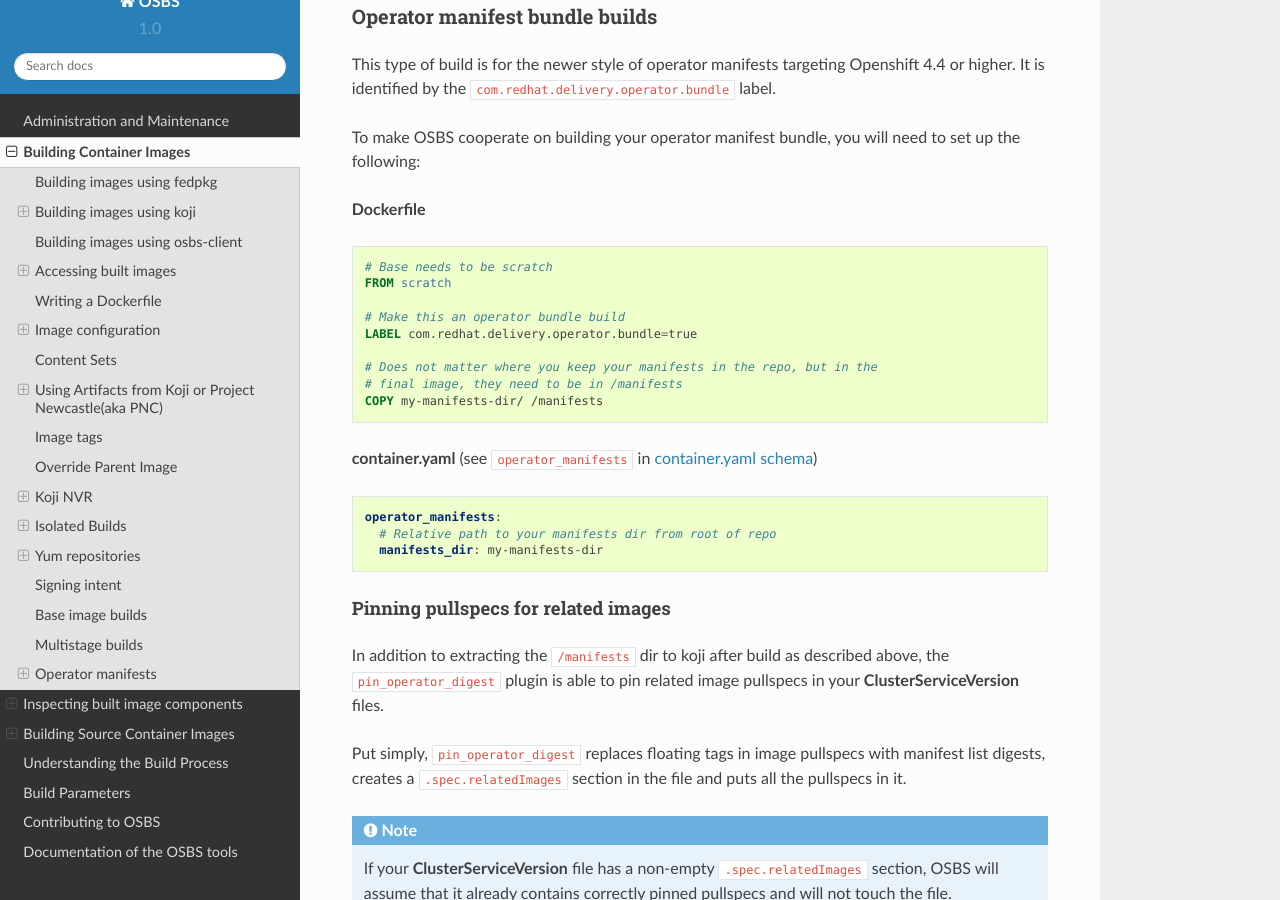
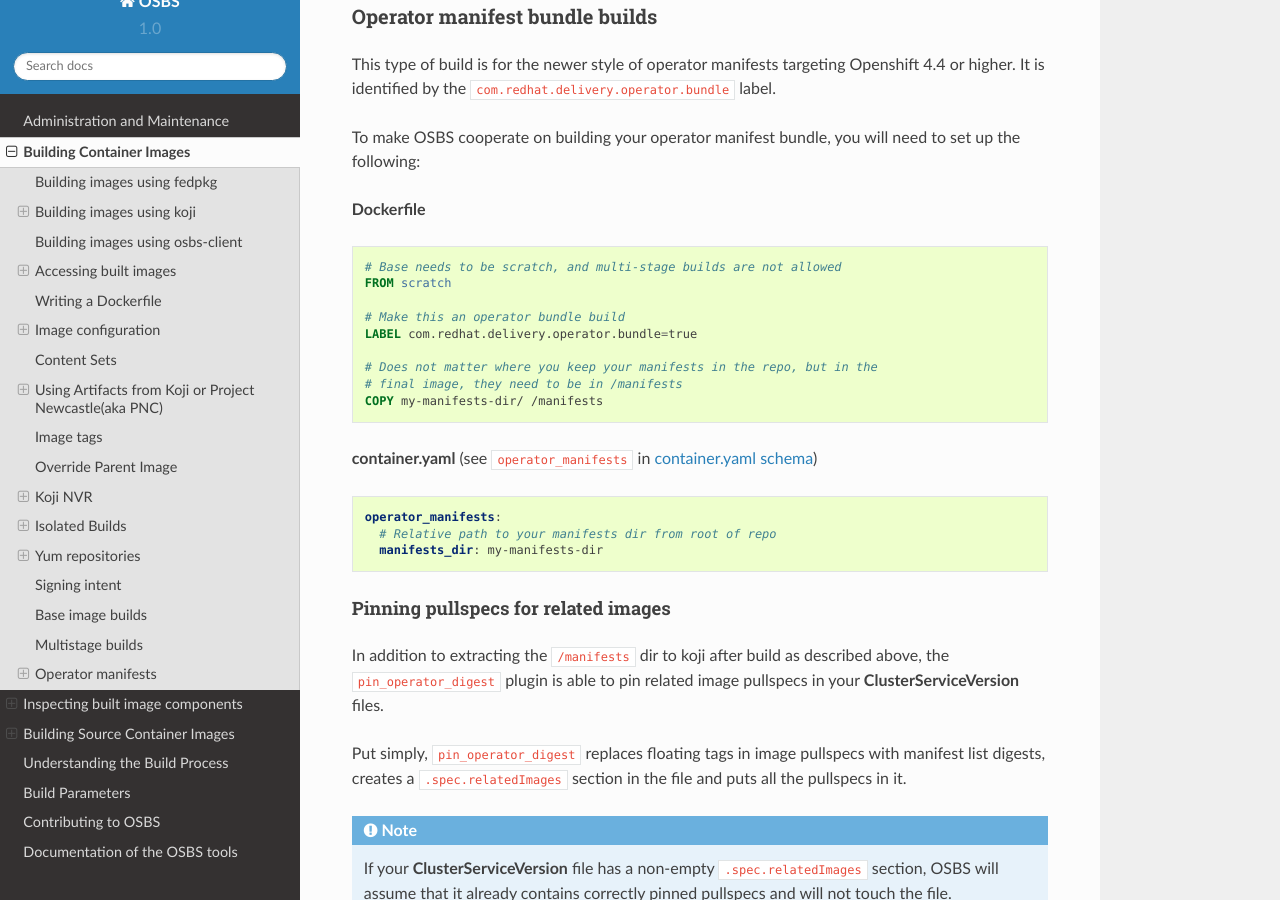
Before and after one commit to containerbuildsystem/osbs-docs, a Sphinx documentation site: the page built from docs/users.rst, in a window 1280 px wide and 900 px high, scrolled down 30704 px. Built offline with Sphinx 7.4.7 and the Read the Docs theme 2.0.0, drawn with Linux system fonts in a browser that asks for light colours.

Commit message:
Clarify requirements for operator bundles
Signed-off-by: Luiz Carvalho <lucarval@redhat.com>

```diff
--- a/docs/users.rst
+++ b/docs/users.rst
@@ -1612,7 +1612,7 @@ to set up the following:
 
 .. code-block:: Dockerfile
 
-    # Base needs to be scratch
+    # Base needs to be scratch, and multi-stage builds are not allowed
     FROM scratch
 
     # Make this an operator bundle build
```
